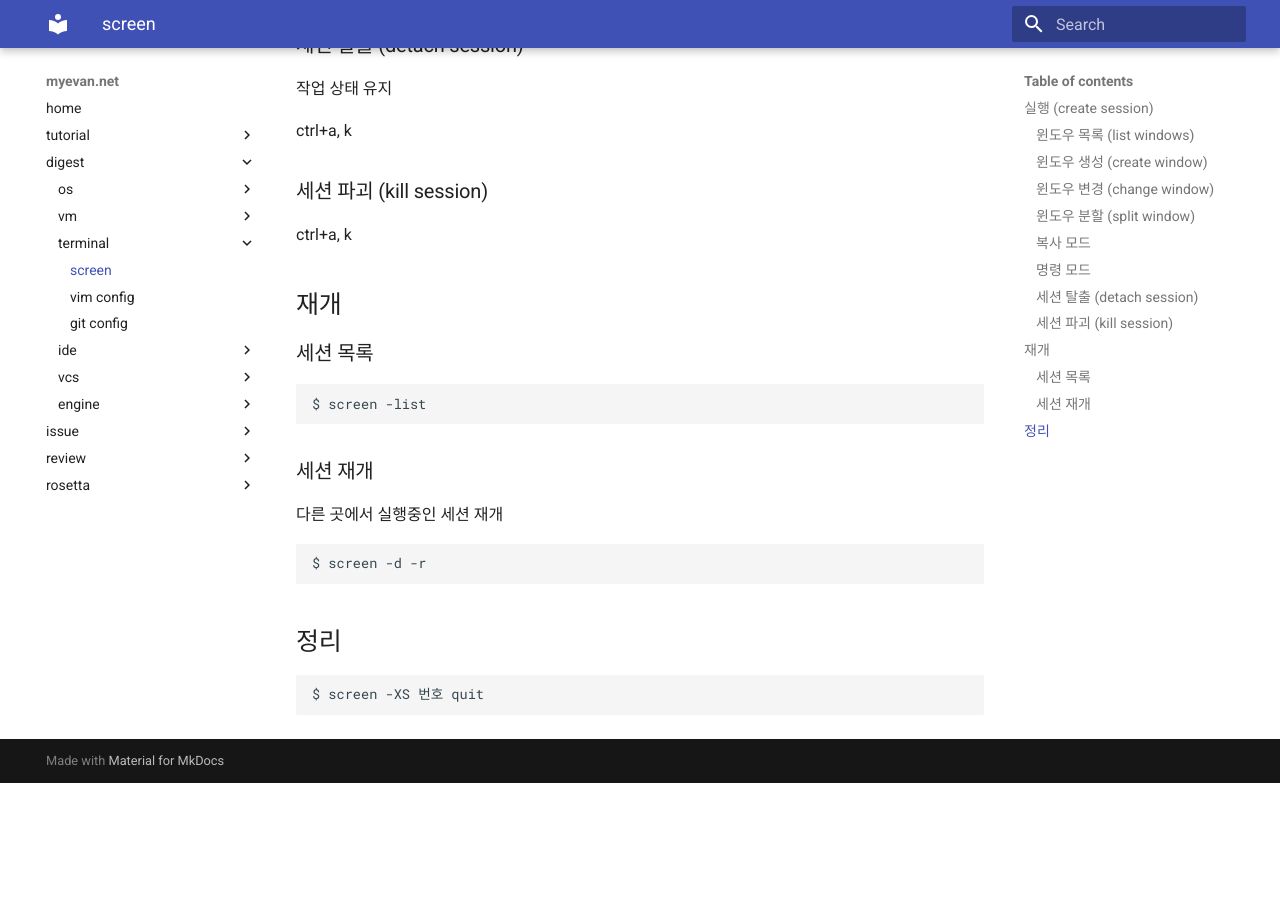
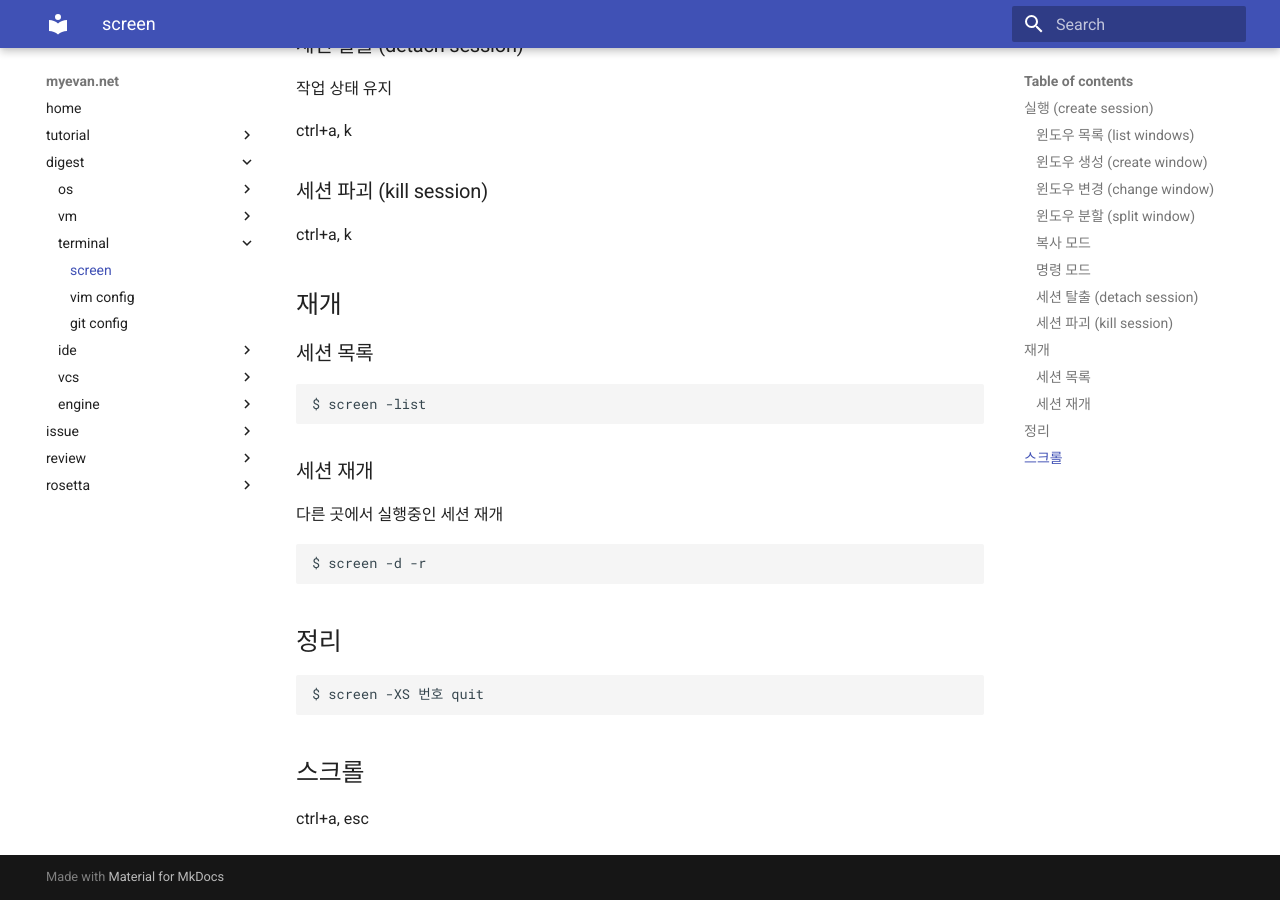
Before and after one commit to myevan/myevan-home, an MkDocs documentation site: the page built from docs/screen.md, in a window 1280 px wide and 900 px high, scrolled down 1129 px. Built offline with MkDocs 1.6.1 and Material for MkDocs 9.7.7, drawn with Linux system fonts in a browser that asks for light colours; old or Windows-style settings are respelled for this version of MkDocs; before the commit the page ends 1912 px from its top, so only the background shows below that.

Commit message:
screen 스크롤 방법 추가

````diff
--- a/docs/screen.md
+++ b/docs/screen.md
@@ -68,3 +68,7 @@ $ screen -d -r
 ```bash
 $ screen -XS 번호 quit
 ```
+
+## 스크롤
+
+ctrl+a, esc
````
